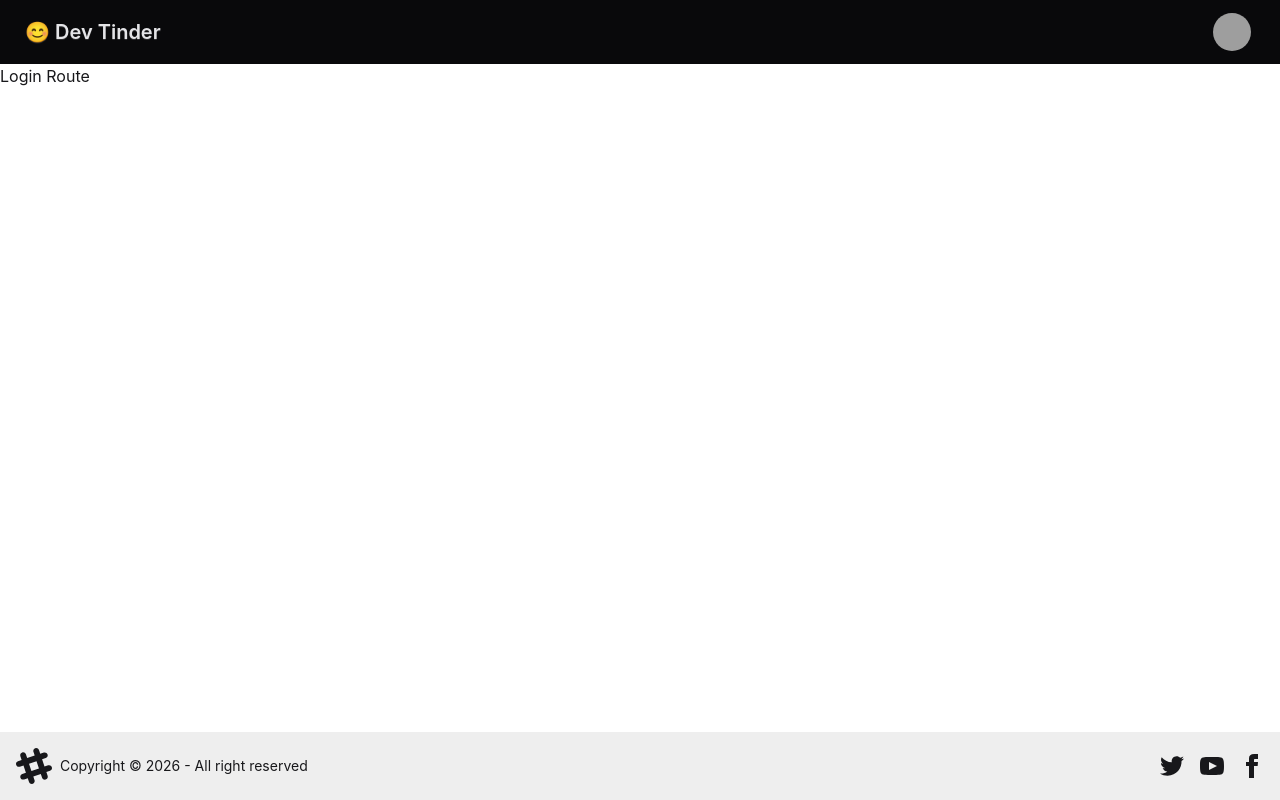
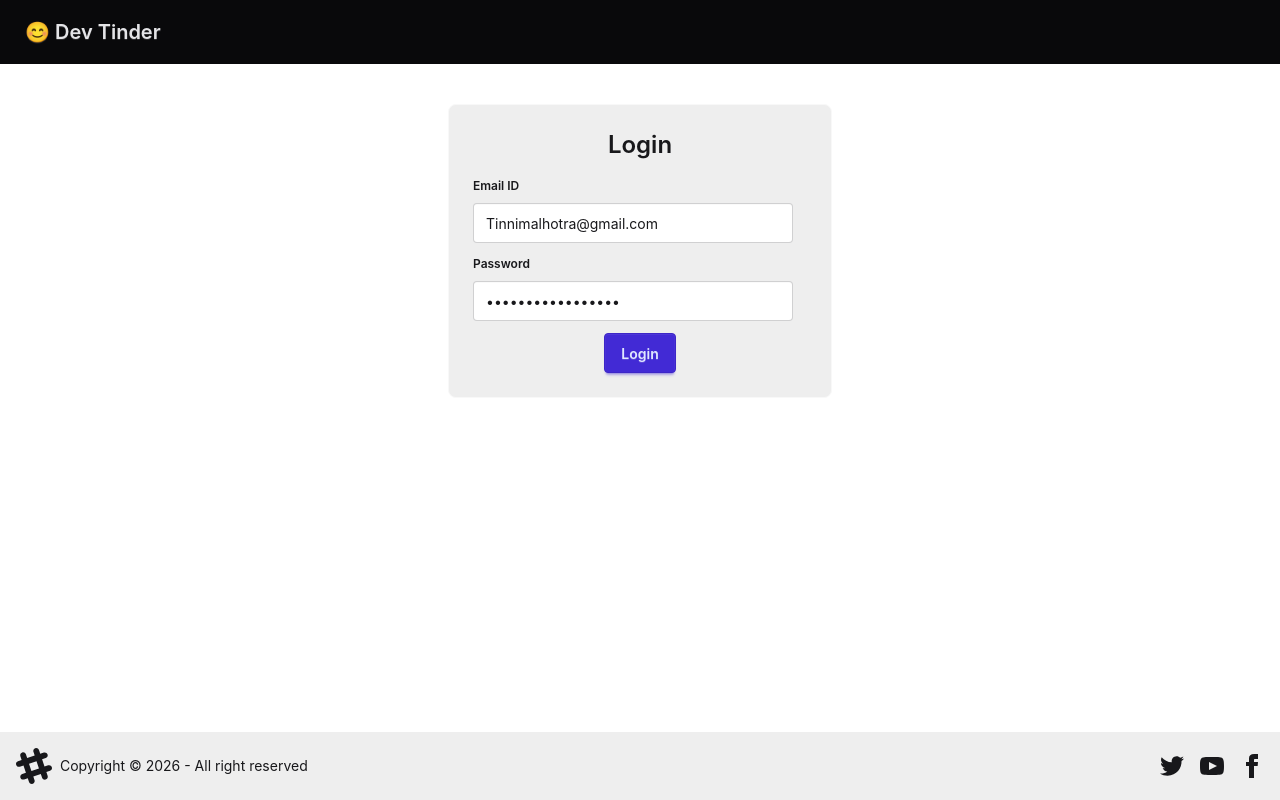
Before and after one commit to Taman-07/DevTinder_frontend, a React (Vite) app: page /login in a window 1280 px wide. Built offline with nearby package versions, Linux system fonts and the light colour scheme; grey boxes are pictures that could not be loaded.

Commit message:
login API

```diff
--- a/package.json
+++ b/package.json
@@ -10,10 +10,13 @@
     "preview": "vite preview"
   },
   "dependencies": {
+    "@reduxjs/toolkit": "^2.11.2",
     "@tailwindcss/vite": "^4.2.2",
+    "axios": "^1.14.0",
     "dom": "^0.0.3",
     "react": "^19.2.4",
     "react-dom": "^19.2.4",
+    "react-redux": "^9.2.0",
     "react-router-dom": "^7.13.2",
     "router": "^2.2.0"
   },
--- a/src/App.jsx
+++ b/src/App.jsx
@@ -1,22 +1,27 @@
 import { BrowserRouter, Routes, Route } from "react-router-dom";
-import Body from "./Body";
-import Login from "./Login";
-import Profile from "./Profile";
-
+import Body from "./components/Body";
+import Login from "./components/Login";
+import Profile from "./components/Profile";
+import { Provider } from "react-redux";
+import appStore from "./utils/appStore";
+import Feed from "./components/Feed";
 
 
 function App() {
   return (
-
-    <BrowserRouter basename="/">
-        <Routes>
-          <Route path="/" element={<Body />} >
+    <>
+    <Provider store={ appStore }>
+      <BrowserRouter basename="/">
+          <Routes>
+            <Route path="/" element={<Body />} >
+            <Route path="/" element={<Feed />} />
             <Route path="/login" element={<Login />} />
             <Route path="/profile" element={<Profile />} />
           </Route>
         </Routes>
-    </BrowserRouter>
-
+      </BrowserRouter>
+    </Provider>
+    </>
   );
 }
 
--- a/src/Body.jsx
+++ /dev/null
@@ -1,15 +0,0 @@
-import { Outlet } from 'react-router-dom';
-import NavBar from "./NavBar";
-import Footer from "./Footer";
-
-const Body = () => {
-  return (
-    <div>
-        <NavBar />
-        <Outlet />
-        <Footer />
-    </div>
-  )
-}
-
-export default Body;
--- a/src/Footer.jsx
+++ /dev/null
@@ -1,59 +0,0 @@
-import React from 'react'
-
-const Footer = () => {
-  return (
-    <footer className="footer sm:footer-horizontal bg-base-300 text-base-content p-4 fixed bottom-0">
-  <aside className="grid-flow-col items-center">
-    <svg
-      width="36"
-      height="36"
-      viewBox="0 0 24 24"
-      xmlns="http://www.w3.org/2000/svg"
-      fillRule="evenodd"
-      clipRule="evenodd"
-      className="fill-current">
-      <path
-        d="M22.672 15.226l-2.432.811.841 2.515c.33 1.019-.209 2.127-1.23 2.456-1.15.325-2.148-.321-2.463-1.226l-.84-2.518-5.013 1.677.84 2.517c.391 1.203-.434 2.542-1.831 2.542-.88 0-1.601-.564-1.86-1.314l-.842-2.516-2.431.809c-1.135.328-2.145-.317-2.463-1.229-.329-1.018.211-2.127 1.231-2.456l2.432-.809-1.621-4.823-2.432.808c-1.355.384-2.558-.59-2.558-1.839 0-.817.509-1.582 1.327-1.846l2.433-.809-.842-2.515c-.33-1.02.211-2.129 1.232-2.458 1.02-.329 2.13.209 2.461 1.229l.842 2.515 5.011-1.677-.839-2.517c-.403-1.238.484-2.553 1.843-2.553.819 0 1.585.509 1.85 1.326l.841 2.517 2.431-.81c1.02-.33 2.131.211 2.461 1.229.332 1.018-.21 2.126-1.23 2.456l-2.433.809 1.622 4.823 2.433-.809c1.242-.401 2.557.484 2.557 1.838 0 .819-.51 1.583-1.328 1.847m-8.992-6.428l-5.01 1.675 1.619 4.828 5.011-1.674-1.62-4.829z"></path>
-    </svg>
-    <p>Copyright © {new Date().getFullYear()} - All right reserved</p>
-  </aside>
-  <nav className="grid-flow-col gap-4 md:place-self-center md:justify-self-end">
-    <a>
-      <svg
-        xmlns="http://www.w3.org/2000/svg"
-        width="24"
-        height="24"
-        viewBox="0 0 24 24"
-        className="fill-current">
-        <path
-          d="M24 4.557c-.883.392-1.832.656-2.828.775 1.017-.609 1.798-1.574 2.165-2.724-.951.564-2.005.974-3.127 1.195-.897-.957-2.178-1.555-3.594-1.555-3.179 0-5.515 2.966-4.797 6.045-4.091-.205-7.719-2.165-10.148-5.144-1.29 2.213-.669 5.108 1.523 6.574-.806-.026-1.566-.247-2.229-.616-.054 2.281 1.581 4.415 3.949 4.89-.693.188-1.452.232-2.224.084.626 1.956 2.444 3.379 4.6 3.419-2.07 1.623-4.678 2.348-7.29 2.04 2.179 1.397 4.768 2.212 7.548 2.212 9.142 0 14.307-7.721 13.995-14.646.962-.695 1.797-1.562 2.457-2.549z"></path>
-      </svg>
-    </a>
-    <a>
-      <svg
-        xmlns="http://www.w3.org/2000/svg"
-        width="24"
-        height="24"
-        viewBox="0 0 24 24"
-        className="fill-current">
-        <path
-          d="M19.615 3.184c-3.604-.246-11.631-.245-15.23 0-3.897.266-4.356 2.62-4.385 8.816.029 6.185.484 8.549 4.385 8.816 3.6.245 11.626.246 15.23 0 3.897-.266 4.356-2.62 4.385-8.816-.029-6.185-.484-8.549-4.385-8.816zm-10.615 12.816v-8l8 3.993-8 4.007z"></path>
-      </svg>
-    </a>
-    <a>
-      <svg
-        xmlns="http://www.w3.org/2000/svg"
-        width="24"
-        height="24"
-        viewBox="0 0 24 24"
-        className="fill-current">
-        <path
-          d="M9 8h-3v4h3v12h5v-12h3.642l.358-4h-4v-1.667c0-.955.192-1.333 1.115-1.333h2.885v-5h-3.808c-3.596 0-5.192 1.583-5.192 4.615v3.385z"></path>
-      </svg>
-    </a>
-  </nav>
-</footer>
-  )
-}
-
-export default Footer;
--- a/src/Login.jsx
+++ /dev/null
@@ -1,9 +0,0 @@
-import React from 'react'
-
-const Login = () => {
-  return (
-    <div>Login Route</div>
-  )
-}
-
-export default Login;
--- a/src/NavBar.jsx
+++ /dev/null
@@ -1,39 +0,0 @@
-import React from 'react'
-
-const Navbar = () => {
-  return (
-    <div className="navbar bg-neutral text-neutral-content">
-        <div className="flex-1">
-          <a className="btn btn-ghost text-xl">😊 Dev Tinder </a>
-       </div>
-
-
-
-    <div className="dropdown dropdown-end mx-5">
-      <div tabIndex={0} role="button" className="btn btn-ghost btn-circle avatar">
-        <div className="w-10 rounded-full">
-          <img
-            alt="Tailwind CSS Navbar component"
-            src="https://img.daisyui.com/images/stock/photo-1534528741775-53994a69daeb.webp" />
-        </div>
-      </div>
-
-
-      <ul
-        tabIndex="-1"
-        className="menu menu-sm dropdown-content bg-base-100 rounded-box z-1 mt-3 w-52 p-2 shadow">
-        <li>
-          <a className="justify-between">
-            Profile
-            <span className="badge">New</span>
-          </a>
-        </li>
-        <li><a>Settings</a></li>
-        <li><a>Logout</a></li>
-      </ul>
-    </div>
-  </div>
-  )
-}
-
-export default Navbar
--- a/src/Profile.jsx
+++ /dev/null
@@ -1,9 +0,0 @@
-import React from 'react'
-
-const Profile = () => {
-  return (
-    <div>Profile Route</div>
-  )
-}
-
-export default Profile;
```
Also changed, not shown: 2 other files (tests, documents, lock files or other folders).
